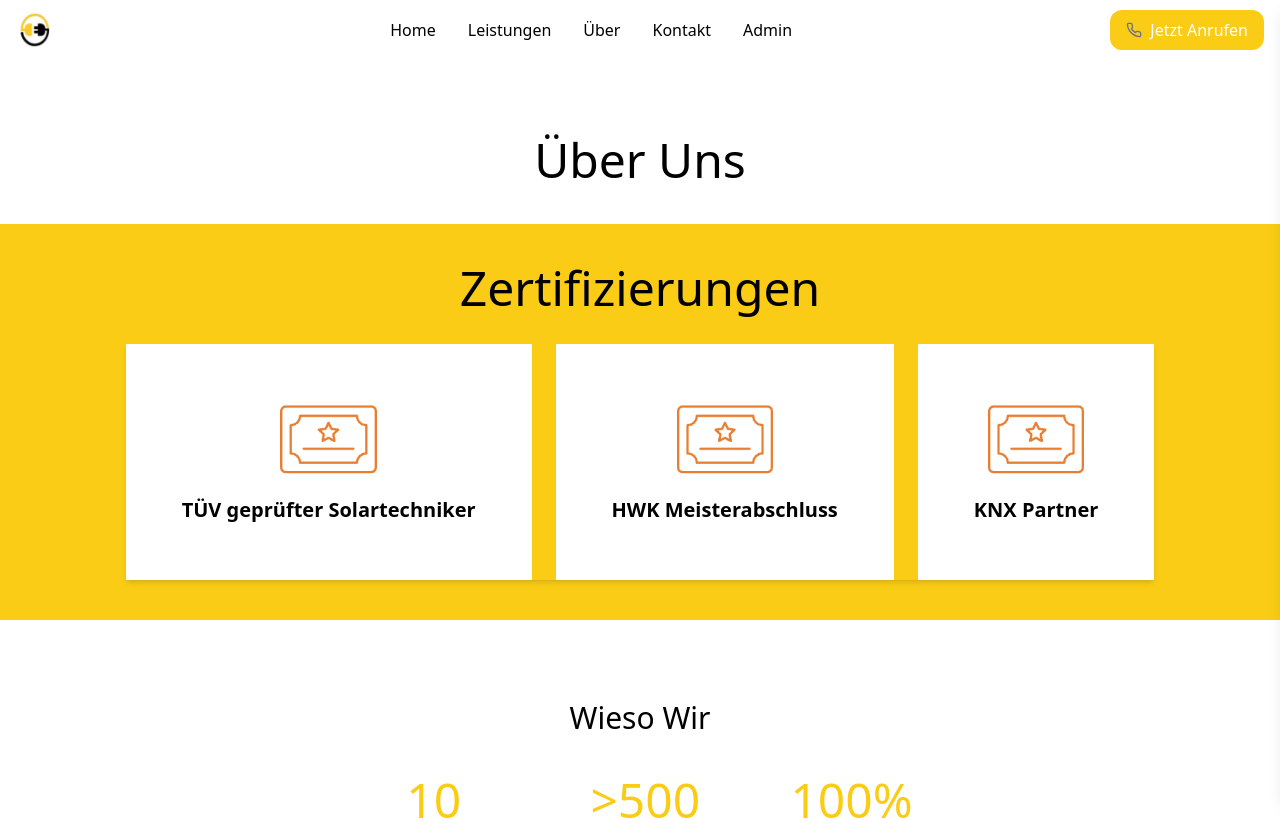
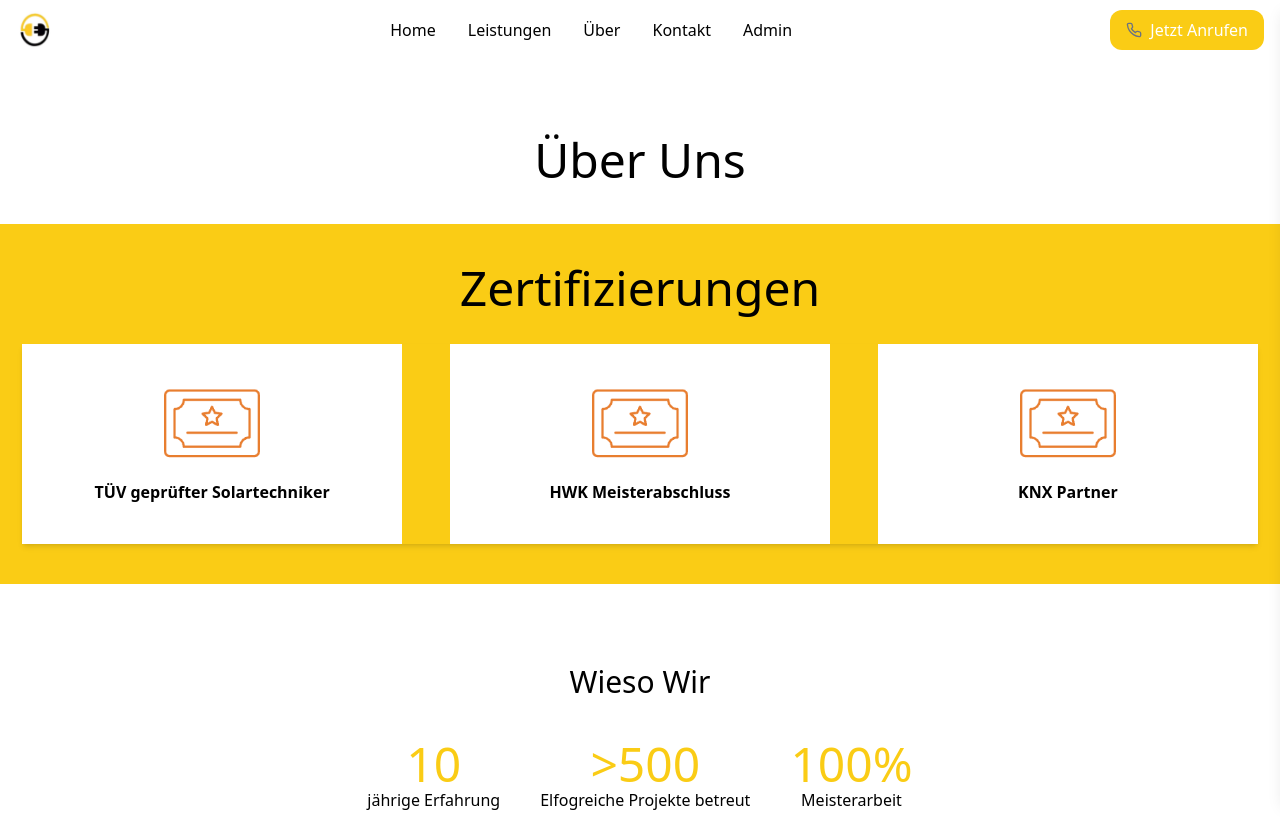
Before and after one commit to MehmetKaldirim/my-elektro, a React (Vite) app in the folder client/: page /uber in a window 1280 px wide. Shown: the top 820 px of the page. Built offline with nearby package versions, Linux system fonts and the light colour scheme; no server answers.

Commit message:
pictures orginized and über styling updated

```diff
--- a/client/src/components/UnsereLeistungen.jsx
+++ b/client/src/components/UnsereLeistungen.jsx
@@ -1,5 +1,9 @@
 import React from "react";
 import { Link } from "react-router-dom";
+import sunLogo from "../assets/Sun.png";
+import houseLogo from "../assets/house.png";
+import steckdoseLogo from "../assets/steckdose.png";
+import maintanenceLogo from "../assets/maintanence.png";
 
 const UnsereLeistungen = () => {
   return (
@@ -13,7 +17,7 @@ const UnsereLeistungen = () => {
       <div className="grid grid-cols-1 sm:grid-cols-2 lg:grid-cols-4 gap-8 mb-8">
         {/* First Column */}
         <div className="flex flex-col items-center">
-          <img src="/src/assets/Sun.png" alt="Sun" className="w-16 h-16 mb-4" />
+          <img src={sunLogo} alt="Sun" className="w-16 h-16 mb-4" />
           <h2 className="text-xl font-semibold mb-2">Photovoltaik</h2>
           <p className="text-gray-500 text-center">
             Wir installieren PV-Anlagen, die Sonnenlicht in Strom umwandeln, und
@@ -23,11 +27,7 @@ const UnsereLeistungen = () => {
 
         {/* Second Column */}
         <div className="flex flex-col items-center">
-          <img
-            src="/src/assets/house.png"
-            alt="House"
-            className="w-16 h-16 mb-4"
-          />
+          <img src={houseLogo} alt="House" className="w-16 h-16 mb-4" />
           <h2 className="text-xl font-semibold mb-2 text-center">
             Mess-, Steuerungs- und <br /> Regelungstechnik
           </h2>
@@ -40,7 +40,7 @@ const UnsereLeistungen = () => {
         {/* Third Column */}
         <div className="flex flex-col items-center">
           <img
-            src="/src/assets/maintanence.png"
+            src={maintanenceLogo}
             alt="Maintenance"
             className="w-16 h-16 mb-4"
           />
@@ -53,11 +53,7 @@ const UnsereLeistungen = () => {
 
         {/* Fourth Column */}
         <div className="flex flex-col items-center">
-          <img
-            src="/src/assets/steckdose.png"
-            alt="Steckdose"
-            className="w-16 h-16 mb-4"
-          />
+          <img src={steckdoseLogo} alt="Steckdose" className="w-16 h-16 mb-4" />
           <h2 className="text-xl font-semibold mb-2">Geräteprüfung</h2>
           <p className="text-gray-500 text-center">
             Sicherheit durch regelmäßige Geräteprüfung gemäß DIN VDE 0701 und
--- a/client/src/components/Wie.jsx
+++ b/client/src/components/Wie.jsx
@@ -1,4 +1,5 @@
 import React from "react";
+import abuk from "../assets/abuk.png";
 
 export default function Wie() {
   return (
@@ -6,11 +7,7 @@ export default function Wie() {
       <div className="flex flex-col lg:flex-row items-center lg:items-start">
         {/* Left Column: Image */}
         <div className="w-full md:w-1/2 md:my-20  my-8 md:mx-20 mx-6">
-          <img
-            src="/src/assets/abuk.png"
-            alt="Abuk"
-            className="w-[70%] h-[70%] "
-          />
+          <img src={abuk} alt="Abuk" className="w-[70%] h-[70%] " />
         </div>
 
         {/* Right Column: Title and List */}
--- a/client/src/pages/Uber.jsx
+++ b/client/src/pages/Uber.jsx
@@ -45,35 +45,39 @@ export default function Uber() {
 
         <div className="shadow-md flex flex-col md:flex-row bg-yellow-400 justify-between">
           {/* Column 1 */}
-          <div className="flex flex-col justify-center items-center bg-white p-14">
+          <div className="flex-1 flex flex-col justify-center items-center bg-white px-10 py-10 md:px-20 md:mr-6 min-w-[250px]">
             <img
               src={certi}
               alt="TÜV geprüfter Solartechniker"
-              className="h-20 w-auto mb-4" // Adjust the height of the image
+              className="h-20 w-auto mb-4"
             />
-            <h3 className="text-xl font-semibold">
+            <h3 className="font-semibold px-6 text-center whitespace-nowrap">
               TÜV geprüfter Solartechniker
             </h3>
           </div>
 
           {/* Column 2 */}
-          <div className="flex flex-col justify-center items-center bg-white p-14 my-6 md:my-0 md:mx-6">
+          <div className="flex-1 flex flex-col justify-center items-center bg-white px-20 py-10 my-10 md:my-0 md:mx-6 min-w-[250px]">
             <img
               src={certi}
               alt="TÜV geprüfter Solartechniker"
-              className="h-20 w-auto mb-4" // Adjust the height of the image
+              className="h-20 w-auto mb-4"
             />
-            <h3 className="text-xl font-semibold">HWK Meisterabschluss</h3>
+            <h3 className="font-semibold px-6 text-center whitespace-nowrap">
+              HWK Meisterabschluss
+            </h3>
           </div>
 
           {/* Column 3 */}
-          <div className="flex flex-col justify-center items-center bg-white p-14">
+          <div className="flex-1 flex flex-col justify-center items-center bg-white px-20 py-10 md:ml-6 min-w-[250px]">
             <img
               src={certi}
               alt="TÜV geprüfter Solartechniker"
-              className="h-20 w-auto mb-4" // Adjust the height of the image
+              className="h-20 w-auto mb-4"
             />
-            <h3 className="text-xl font-semibold">KNX Partner</h3>
+            <h3 className="font-semibold px-6 text-center whitespace-nowrap">
+              KNX Partner
+            </h3>
           </div>
         </div>
       </div>
```
